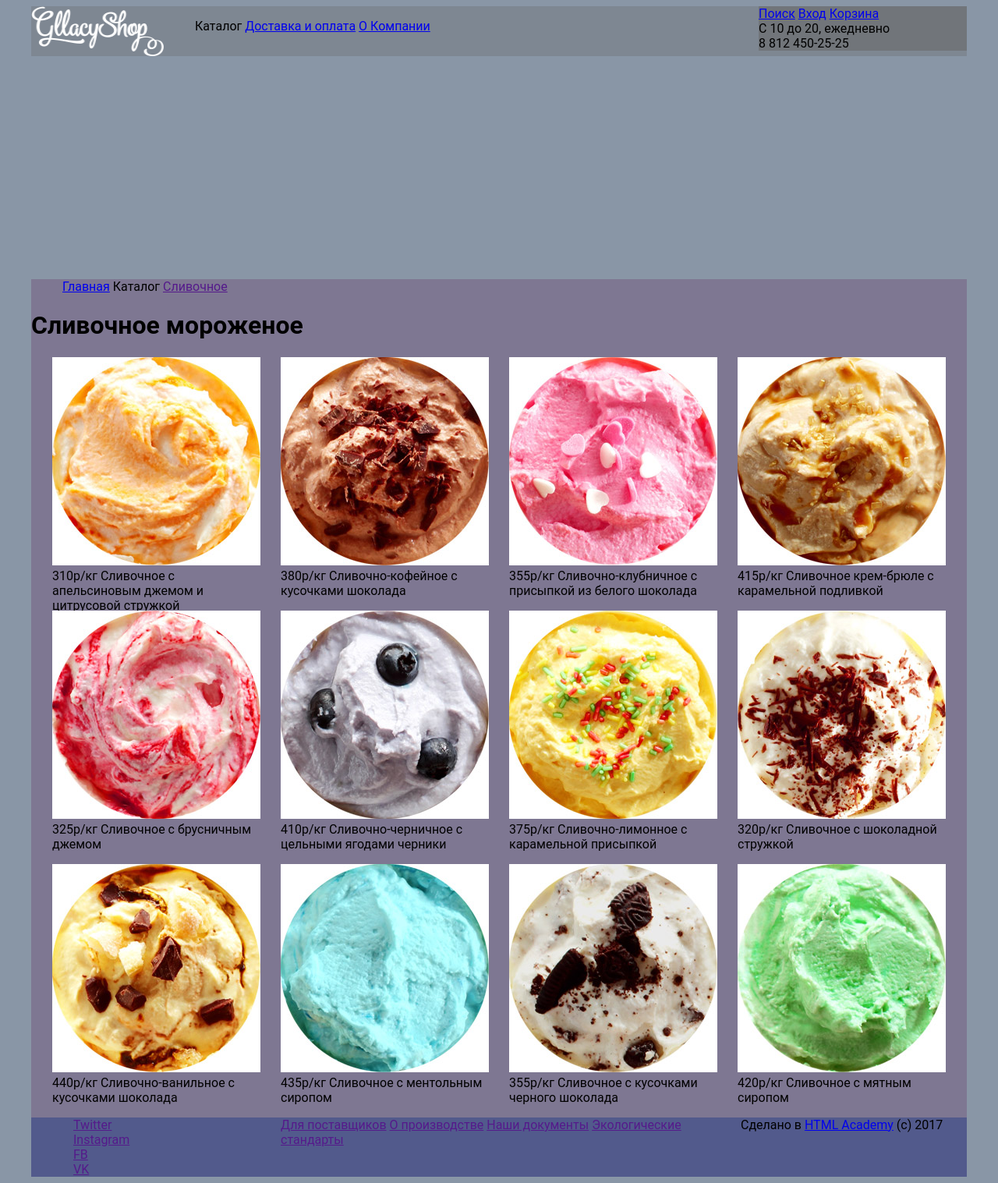
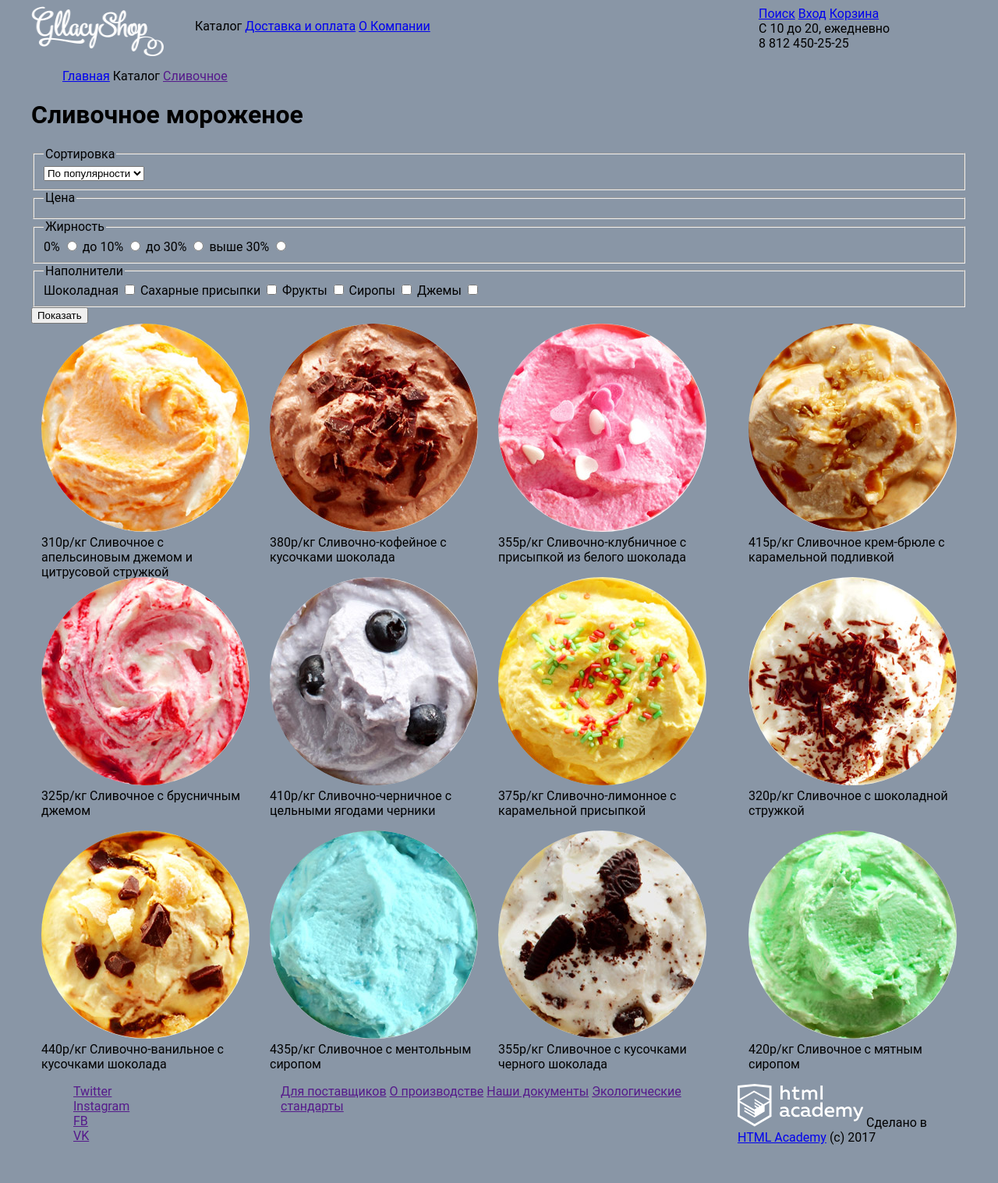
Before and after one commit to FearlessMax/gllacy, a PHP site: page /catalog.html in a window 1280 px wide. Shown: the whole page at 78% size. After the commit the page ends 1468 px from the top, so only its background shows below. Run offline with PHP 8.4, Linux system fonts and the light colour scheme.

Commit message:
ver. 0.1

```diff
--- a/www/catalog.html
+++ b/www/catalog.html
@@ -8,7 +8,7 @@
 
 
 <body>
-	<header class="header container clearfix">  <!--  Хэддер страницы  -->
+	<header class="header1 container clearfix">  <!--  Хэддер страницы  -->
 			<img class="header-logo" src="img/header-logo.png" width="154" height="64">
 
 			<nav class="header-navigation">
@@ -41,7 +41,57 @@
 
 		<h1 class="title">Сливочное мороженое</h1>
 
-		<div class="content-catalog">
+		<form class="sorting" action="" method="get">  <!--  Сортировка  -->
+			<fieldset>
+				<legend>Сортировка</legend>
+				<select>
+					<option>По популярности</option>
+					<option>По цене</option>
+					<option>По массе</option>
+				</select>
+			</fieldset>
+
+			<fieldset>
+				<legend>Цена</legend>
+			</fieldset>
+
+			<fieldset>
+				<legend>Жирность</legend>
+				<label for="fat-content-0">0%</label>
+				<input id="fat-content-0" type="radio" name="fat-content" value="0%">
+
+				<label for="fat-content-down-10">до 10%</label>
+				<input id="fat-content-down-10" type="radio" name="fat-content" value="до 10%">
+
+				<label for="fat-content-down-30">до 30%</label>
+				<input id="fat-content-down-30" type="radio" name="fat-content" value="до 30%">
+
+				<label for="fat-content-up-30">выше 30%</label>
+				<input id="fat-content-up-30" type="radio" name="fat-content" value="выше 30%">
+			</fieldset>
+
+			<fieldset>
+				<legend>Наполнители</legend>
+				<label for="btn-choc">Шоколадная</label>
+				<input id="btn-choc" type="checkbox" name="Шоколадная">
+
+				<label for="btn-shug">Сахарные присыпки</label>
+				<input id="btn-shug" type="checkbox" name="Сахарные присыпки">
+
+				<label for="btn-fruit">Фрукты</label>
+				<input id="btn-fruit" type="checkbox" name="Фрукты">
+
+				<label for="btn-sirop">Сиропы</label>
+				<input id="btn-sirop" type="checkbox" name="Сиропы">
+
+				<label for="btn-djem">Джемы</label>
+				<input id="btn-djem" type="checkbox" name="Джемы">
+			</fieldset>
+
+			<button type="submit">Показать</button>
+		</form>
+
+		<div class="content-catalog">  <!--  Предметы каталога  -->
 			<img class="content-catalog-pic" src="img/hits1.jpg" width="267" height="267" alt="">
 			<span class="content-catalog-price">310р/кг</span>
 			<span class="content-catalog-title">Сливочное с апельсиновым джемом и цитрусовой стружкой</span>
@@ -112,7 +162,6 @@
 			<span class="content-catalog-price">420р/кг</span>
 			<span class="content-catalog-title">Сливочное с мятным сиропом</span>
 		</div>
-
 	</main>
 
 
@@ -133,7 +182,7 @@
 		</div>
 
 		<div class="footer-dev">
-			<img class="dev-logo" src="" width="" height="" alt="">
+			<img class="dev-logo" src="img/dev-logo.svg" alt="">
 			<span>Сделано в <a href="https://htmlacademy.ru">HTML Academy</a> (c) 2017</span>
 		</div>
 	</footer>
--- a/www/css/style.css
+++ b/www/css/style.css
@@ -1,5 +1,5 @@
 body {
-	background: #8996a6; /*url(/img/gllacy-index-1200.jpg) no-repeat center 0px;*/
+	background: #8996a6; /* url(/img/gllacy-index-1200.jpg) no-repeat center 0px;*/
 
 	font-family: roboto, bold;
 }
@@ -15,16 +15,13 @@ li{
 	clear: both;
 }
 
-.container{
+header{
 	width: 1200px;
 	margin: 0 auto;
-	background: rgba(100,48,100,0.3);
 }
 
 .header {
 	margin-bottom: 286px;
-
-	background: rgba(100,100,100,0.3);
 }
 
 .header-logo {
@@ -41,10 +38,13 @@ li{
 .user-block {
 	float: right;
 	width: 267px;
-	background: rgba(100,100,100,0.5);
 }
 
 
+main {
+	width: 1200px;
+	margin: 0 auto;
+}
 
 span.content-title {
 	width: 665px;
@@ -121,8 +121,9 @@ span.content-title {
 }
 
 
-.footer {
-	background: rgba(0,0,100,0.4);
+footer {
+	width: 1200px;
+	margin: 0 auto;
 }
 
 .footer-social {
@@ -143,3 +144,16 @@ span.content-title {
 	margin-right: 27px;
 	width: 267px;
 }
+
+.content-catalog-pic,
+.content-hits-pic {
+	border-radius: 50%;
+}
+
+.content-rss-pic,
+.content-news-pic,
+.content-left-ban,
+.content-right-ban,
+.content-features-pic {
+	border-radius: 15px;
+}
```
Also changed, not shown: www/index.html (+4 -4 lines), www/img/dev-logo.svg (added), 1 other file.
